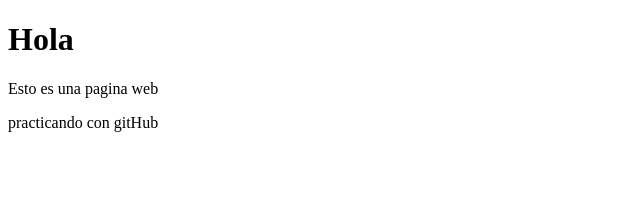
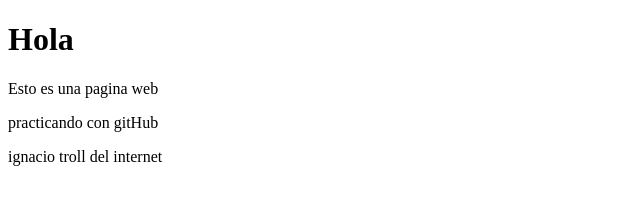
Before and after one commit to SubaruDev0/Test, a plain HTML site: page index.html in a window 1280 px wide. Shown: the whole page, without its empty margins (0-640 px from the left). Drawn offline with Linux system fonts and the light colour scheme.

Commit message:
Para el ignacio

```diff
--- a/index.html
+++ b/index.html
@@ -9,5 +9,7 @@
     <h1>Hola</h1>
     <p>Esto es una pagina web</p>
     <p>practicando con gitHub</p>
+    <p>ignacio troll del internet</p>
+
 </body>
 </html>
```
